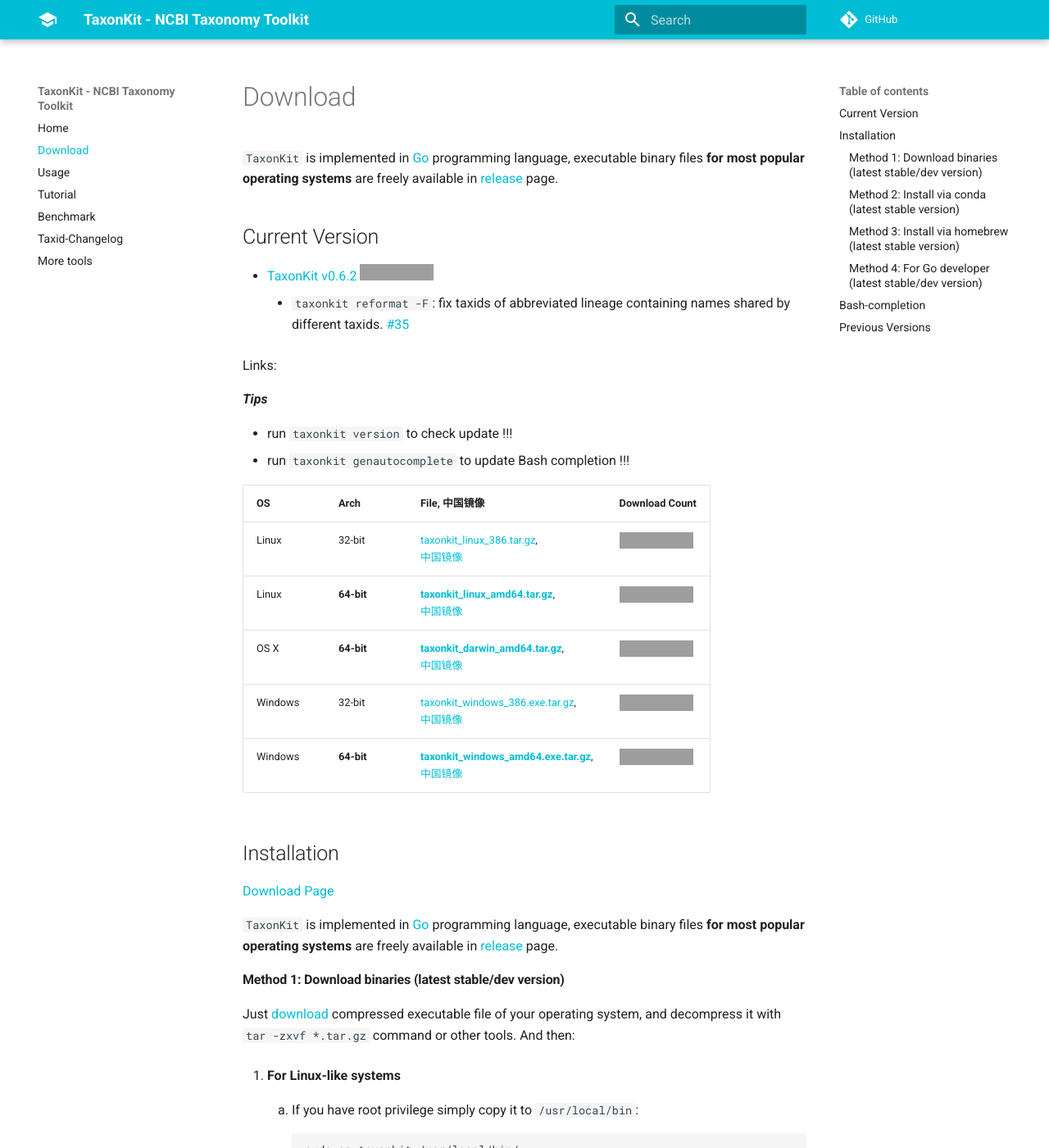
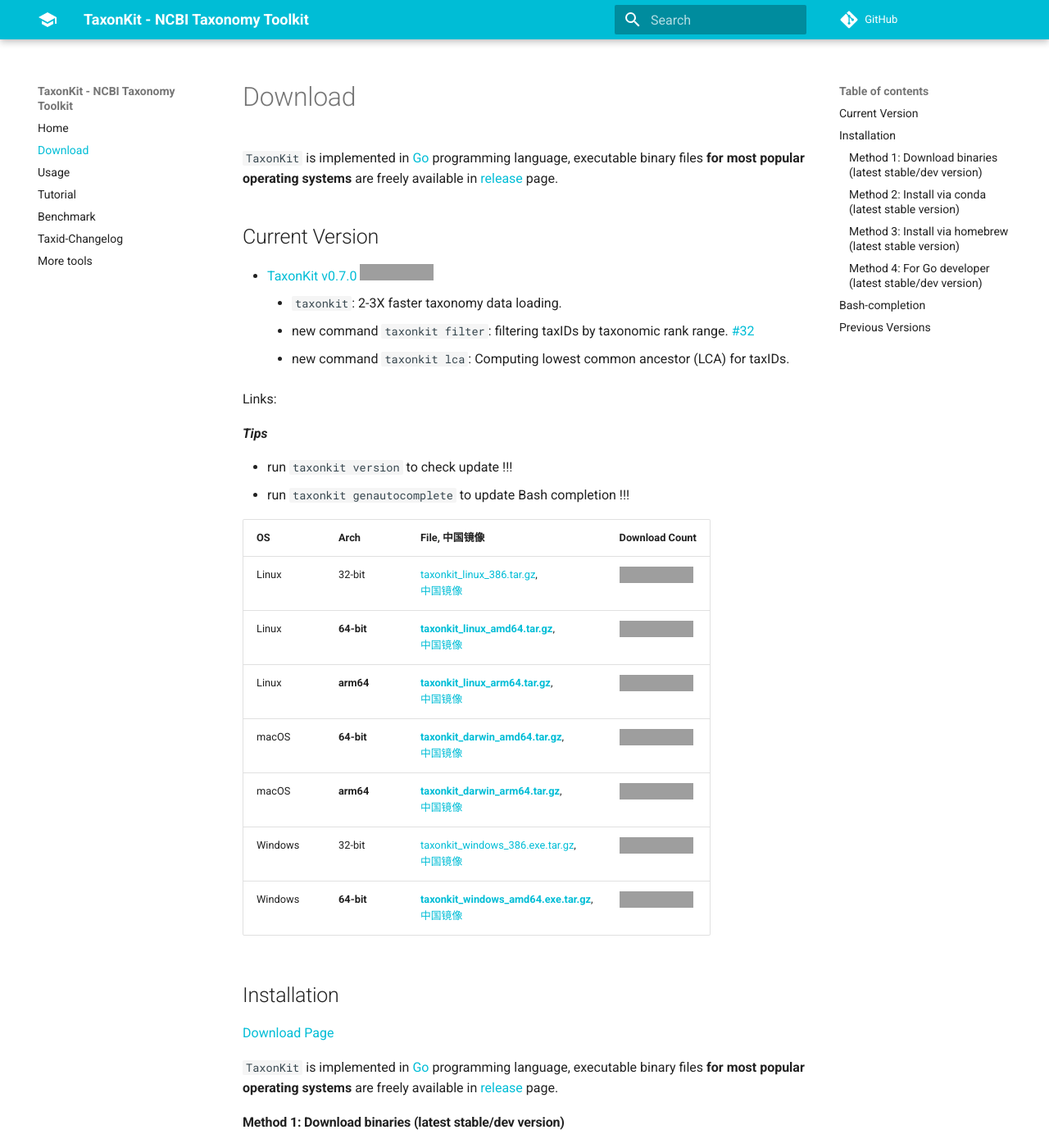
Before and after one commit to shenwei356/taxonkit, an MkDocs documentation site: the page built from doc/docs/download.md, in a window 1280 px wide and 1400 px high. Shown: the whole window at 82% size. Built offline with MkDocs 1.6.1 and Material for MkDocs 9.7.7, drawn with Linux system fonts in a browser that asks for light colours; comment, search, counter and statistics services are not loaded; old or Windows-style settings are respelled for this version of MkDocs; some of the changed text lies outside the part shown; grey boxes are pictures that could not be loaded.

Commit message:
update doc

```diff
--- a/doc/docs/download.md
+++ b/doc/docs/download.md
@@ -6,10 +6,11 @@
 
 ## Current Version
 
-- [TaxonKit v0.6.2](https://github.com/shenwei356/taxonkit/releases/tag/v0.6.2)
-[![Github Releases (by Release)](https://img.shields.io/github/downloads/shenwei356/taxonkit/v0.6.2/total.svg)](https://github.com/shenwei356/taxonkit/releases/tag/v0.6.1)
-    - `taxonkit reformat -F`: fix taxids of abbreviated lineage containing names shared by different taxids. [#35](https://github.com/shenwei356/taxonkit/issues/35)
-
+- [TaxonKit v0.7.0](https://github.com/shenwei356/taxonkit/releases/tag/v0.7.0)
+[![Github Releases (by Release)](https://img.shields.io/github/downloads/shenwei356/taxonkit/v0.7.0/total.svg)](https://github.com/shenwei356/taxonkit/releases/tag/v0.7.0)
+    - `taxonkit`: 2-3X faster taxonomy data loading.
+    - new command `taxonkit filter`: filtering taxIDs by taxonomic rank range. [#32](https://github.com/shenwei356/taxonkit/issues/32)
+    - new command `taxonkit lca`: Computing lowest common ancestor (LCA) for taxIDs.
 
 Links:
 
@@ -21,11 +22,13 @@
 
 OS     |Arch      |File, 中国镜像                                                                                                                                                                              |Download Count
 :------|:---------|:-------------------------------------------------------------------------------------------------------------------------------------------------------------------------------------------------------------|:-----------------------------------------------------------------------------------------------------------------------------------------------------------------------------------------------------------------------------------------------
-Linux  |32-bit    |[taxonkit_linux_386.tar.gz](https://github.com/shenwei356/taxonkit/releases/download/v0.6.2/taxonkit_linux_386.tar.gz),<br/> [中国镜像](http://app.shenwei.me/data/taxonkit/taxonkit_linux_386.tar.gz)                            |[![Github Releases (by Asset)](https://img.shields.io/github/downloads/shenwei356/taxonkit/latest/taxonkit_linux_386.tar.gz.svg?maxAge=3600)](https://github.com/shenwei356/taxonkit/releases/download/v0.6.2/taxonkit_linux_386.tar.gz)
-Linux  |**64-bit**|[**taxonkit_linux_amd64.tar.gz**](https://github.com/shenwei356/taxonkit/releases/download/v0.6.2/taxonkit_linux_amd64.tar.gz),<br/> [中国镜像](http://app.shenwei.me/data/taxonkit/taxonkit_linux_amd64.tar.gz)                  |[![Github Releases (by Asset)](https://img.shields.io/github/downloads/shenwei356/taxonkit/latest/taxonkit_linux_amd64.tar.gz.svg?maxAge=3600)](https://github.com/shenwei356/taxonkit/releases/download/v0.6.2/taxonkit_linux_amd64.tar.gz)
-OS X   |**64-bit**|[**taxonkit_darwin_amd64.tar.gz**](https://github.com/shenwei356/taxonkit/releases/download/v0.6.2/taxonkit_darwin_amd64.tar.gz),<br/> [中国镜像](http://app.shenwei.me/data/taxonkit/taxonkit_darwin_amd64.tar.gz)               |[![Github Releases (by Asset)](https://img.shields.io/github/downloads/shenwei356/taxonkit/latest/taxonkit_darwin_amd64.tar.gz.svg?maxAge=3600)](https://github.com/shenwei356/taxonkit/releases/download/v0.6.2/taxonkit_darwin_amd64.tar.gz)
-Windows|32-bit    |[taxonkit_windows_386.exe.tar.gz](https://github.com/shenwei356/taxonkit/releases/download/v0.6.2/taxonkit_windows_386.exe.tar.gz),<br/> [中国镜像](http://app.shenwei.me/data/taxonkit/taxonkit_windows_386.exe.tar.gz)          |[![Github Releases (by Asset)](https://img.shields.io/github/downloads/shenwei356/taxonkit/latest/taxonkit_windows_386.exe.tar.gz.svg?maxAge=3600)](https://github.com/shenwei356/taxonkit/releases/download/v0.6.2/taxonkit_windows_386.exe.tar.gz)
-Windows|**64-bit**|[**taxonkit_windows_amd64.exe.tar.gz**](https://github.com/shenwei356/taxonkit/releases/download/v0.6.2/taxonkit_windows_amd64.exe.tar.gz),<br/> [中国镜像](http://app.shenwei.me/data/taxonkit/taxonkit_windows_amd64.exe.tar.gz)|[![Github Releases (by Asset)](https://img.shields.io/github/downloads/shenwei356/taxonkit/latest/taxonkit_windows_amd64.exe.tar.gz.svg?maxAge=3600)](https://github.com/shenwei356/taxonkit/releases/download/v0.6.2/taxonkit_windows_amd64.exe.tar.gz)
+Linux  |32-bit    |[taxonkit_linux_386.tar.gz](https://github.com/shenwei356/taxonkit/releases/download/v0.7.0/taxonkit_linux_386.tar.gz),<br/> [中国镜像](http://app.shenwei.me/data/taxonkit/taxonkit_linux_386.tar.gz)                            |[![Github Releases (by Asset)](https://img.shields.io/github/downloads/shenwei356/taxonkit/latest/taxonkit_linux_386.tar.gz.svg?maxAge=3600)](https://github.com/shenwei356/taxonkit/releases/download/v0.7.0/taxonkit_linux_386.tar.gz)
+Linux  |**64-bit**|[**taxonkit_linux_amd64.tar.gz**](https://github.com/shenwei356/taxonkit/releases/download/v0.7.0/taxonkit_linux_amd64.tar.gz),<br/> [中国镜像](http://app.shenwei.me/data/taxonkit/taxonkit_linux_amd64.tar.gz)                  |[![Github Releases (by Asset)](https://img.shields.io/github/downloads/shenwei356/taxonkit/latest/taxonkit_linux_amd64.tar.gz.svg?maxAge=3600)](https://github.com/shenwei356/taxonkit/releases/download/v0.7.0/taxonkit_linux_amd64.tar.gz)
+Linux  |**arm64**|[**taxonkit_linux_arm64.tar.gz**](https://github.com/shenwei356/taxonkit/releases/download/v0.7.0/taxonkit_linux_arm64.tar.gz),<br/> [中国镜像](http://app.shenwei.me/data/taxonkit/taxonkit_linux_arm64.tar.gz)                  |[![Github Releases (by Asset)](https://img.shields.io/github/downloads/shenwei356/taxonkit/latest/taxonkit_linux_arm64.tar.gz.svg?maxAge=3600)](https://github.com/shenwei356/taxonkit/releases/download/v0.7.0/taxonkit_linux_arm64.tar.gz)
+macOS  |**64-bit**|[**taxonkit_darwin_amd64.tar.gz**](https://github.com/shenwei356/taxonkit/releases/download/v0.7.0/taxonkit_darwin_amd64.tar.gz),<br/> [中国镜像](http://app.shenwei.me/data/taxonkit/taxonkit_darwin_amd64.tar.gz)               |[![Github Releases (by Asset)](https://img.shields.io/github/downloads/shenwei356/taxonkit/latest/taxonkit_darwin_amd64.tar.gz.svg?maxAge=3600)](https://github.com/shenwei356/taxonkit/releases/download/v0.7.0/taxonkit_darwin_amd64.tar.gz)
+macOS  |**arm64** |[**taxonkit_darwin_arm64.tar.gz**](https://github.com/shenwei356/taxonkit/releases/download/v0.7.0/taxonkit_darwin_arm64.tar.gz),<br/> [中国镜像](http://app.shenwei.me/data/taxonkit/taxonkit_darwin_arm64.tar.gz)               |[![Github Releases (by Asset)](https://img.shields.io/github/downloads/shenwei356/taxonkit/latest/taxonkit_darwin_arm64.tar.gz.svg?maxAge=3600)](https://github.com/shenwei356/taxonkit/releases/download/v0.7.0/taxonkit_darwin_arm64.tar.gz)
+Windows|32-bit    |[taxonkit_windows_386.exe.tar.gz](https://github.com/shenwei356/taxonkit/releases/download/v0.7.0/taxonkit_windows_386.exe.tar.gz),<br/> [中国镜像](http://app.shenwei.me/data/taxonkit/taxonkit_windows_386.exe.tar.gz)          |[![Github Releases (by Asset)](https://img.shields.io/github/downloads/shenwei356/taxonkit/latest/taxonkit_windows_386.exe.tar.gz.svg?maxAge=3600)](https://github.com/shenwei356/taxonkit/releases/download/v0.7.0/taxonkit_windows_386.exe.tar.gz)
+Windows|**64-bit**|[**taxonkit_windows_amd64.exe.tar.gz**](https://github.com/shenwei356/taxonkit/releases/download/v0.7.0/taxonkit_windows_amd64.exe.tar.gz),<br/> [中国镜像](http://app.shenwei.me/data/taxonkit/taxonkit_windows_amd64.exe.tar.gz)|[![Github Releases (by Asset)](https://img.shields.io/github/downloads/shenwei356/taxonkit/latest/taxonkit_windows_amd64.exe.tar.gz.svg?maxAge=3600)](https://github.com/shenwei356/taxonkit/releases/download/v0.7.0/taxonkit_windows_amd64.exe.tar.gz)
 
 
 ## Installation
@@ -87,6 +90,9 @@
 
 ## Previous Versions
 
+- [TaxonKit v0.6.2](https://github.com/shenwei356/taxonkit/releases/tag/v0.6.2)
+[![Github Releases (by Release)](https://img.shields.io/github/downloads/shenwei356/taxonkit/v0.6.2/total.svg)](https://github.com/shenwei356/taxonkit/releases/tag/v0.6.1)
+    - `taxonkit reformat -F`: fix taxids of abbreviated lineage containing names shared by different taxids. [#35](https://github.com/shenwei356/taxonkit/issues/35)
 - [TaxonKit v0.6.1](https://github.com/shenwei356/taxonkit/releases/tag/v0.6.1)
 [![Github Releases (by Release)](https://img.shields.io/github/downloads/shenwei356/taxonkit/v0.6.1/total.svg)](https://github.com/shenwei356/taxonkit/releases/tag/v0.6.1)
     - `taxonkit lineage`:
```
Also changed, not shown: doc/docs/tutorial.md (+1 -1 lines), CHANGELOG.md, 1 other file.
